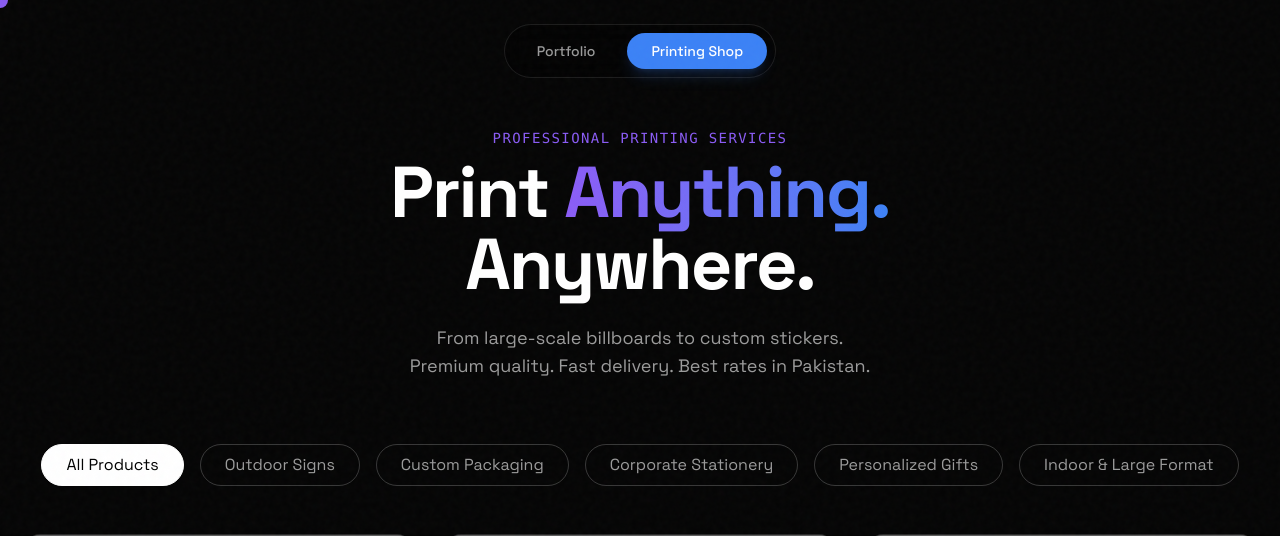
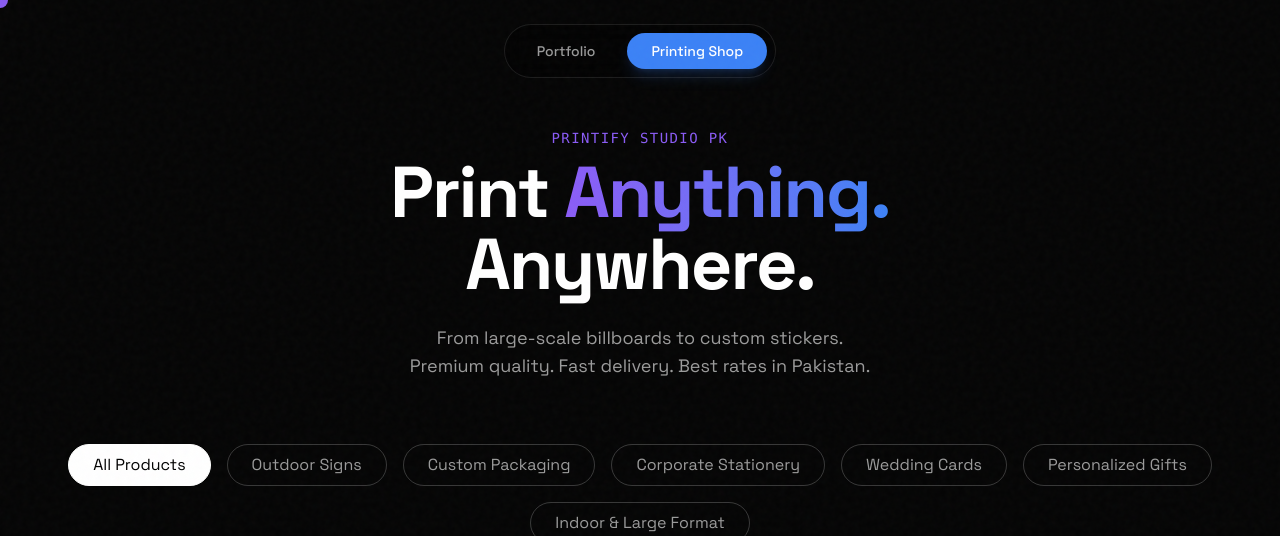
Before and after one commit to shahjahan72/syed-shahjahan-shah, a React (Vite) app: page /shop in a window 1280 px wide. Shown: the top 536 px of the page. Built offline with nearby package versions, Linux system fonts and the light colour scheme; grey boxes are pictures that could not be loaded.

Commit message:
feat: Add Wedding Cards and Update Branding to Printify Studio PK

```diff
--- a/src/data/products.js
+++ b/src/data/products.js
@@ -16,6 +16,12 @@
         name: 'Corporate Stationery',
         description: 'Visiting cards, letterheads aur marketing materials.',
         image: 'https://images.unsplash.com/photo-1606166187734-a433e10e5762?q=80&w=1470&auto=format&fit=crop',
+    },
+    {
+        id: 'wedding',
+        name: 'Wedding Cards',
+        description: 'Shadi cards designs: Luxury boxes, floral, and traditional invites.',
+        image: 'https://images.unsplash.com/photo-1515934751635-c81c6bc9a2d8?q=80&w=1470&auto=format&fit=crop',
     },
     {
         id: 'gifts',
@@ -276,6 +282,68 @@
             ]
         }
     },
+
+    // --- Wedding Cards ---
+    {
+        id: 'luxury-box-card',
+        categoryId: 'wedding',
+        title: 'Luxury Box Invitation',
+        description: 'Premium heavy board box with gold foiling and velvet finish.',
+        price: 350, // Per Card
+        unit: 'fixed',
+        image: 'https://images.unsplash.com/photo-1515934751635-c81c6bc9a2d8?q=80&w=1470&auto=format&fit=crop',
+        options: {
+            material: [
+                { name: 'Velvet Finish', multiplier: 1.0 },
+                { name: 'Suede Finish', multiplier: 1.2 },
+            ],
+            quantity: [
+                { label: '100 Cards', value: 100 },
+                { label: '250 Cards', value: 250 },
+                { label: '500 Cards', value: 500 },
+            ]
+        }
+    },
+    {
+        id: 'floral-invitation',
+        categoryId: 'wedding',
+        title: 'Floral Modern Invite',
+        description: 'Elegant single card with envelope and floral aesthetic.',
+        price: 80, // Per Card
+        unit: 'fixed',
+        image: 'https://images.unsplash.com/photo-1607190074257-dd4b7af0d0f5?q=80&w=1470&auto=format&fit=crop',
+        options: {
+            material: [
+                { name: '300gsm Art Card', multiplier: 1.0 },
+                { name: 'Textured Paper', multiplier: 1.5 },
+            ],
+            quantity: [
+                { label: '100 Cards', value: 100 },
+                { label: '300 Cards', value: 300 },
+                { label: '500 Cards', value: 500 },
+            ]
+        }
+    },
+    {
+        id: 'budget-card',
+        categoryId: 'wedding',
+        title: 'Traditional Red Card',
+        description: 'Classic economical wedding card with golden motifs.',
+        price: 45, // Per Card
+        unit: 'fixed',
+        image: 'https://images.unsplash.com/photo-1544816155-12df9643f363?q=80&w=1470&auto=format&fit=crop',
+        options: {
+            material: [
+                { name: 'Standard Card', multiplier: 1.0 },
+                { name: 'Gloss Finish', multiplier: 1.2 },
+            ],
+            quantity: [
+                { label: '100 Cards', value: 100 },
+                { label: '500 Cards', value: 500 },
+                { label: '1000 Cards', value: 1000 },
+            ]
+        }
+    },
     {
         id: 'custom-tshirt',
         categoryId: 'gifts',
--- a/src/pages/shop/ShopLanding.jsx
+++ b/src/pages/shop/ShopLanding.jsx
@@ -20,7 +20,7 @@
                 className="text-center mb-16"
             >
                 <span className="text-neon-purple font-mono uppercase tracking-widest text-sm mb-2 block">
-                    Professional Printing Services
+                    Printify Studio PK
                 </span>
                 <h1 className="text-5xl md:text-7xl font-bold mb-6 tracking-tight">
                     Print <span className="text-transparent bg-clip-text bg-gradient-to-r from-neon-purple to-electric-blue">Anything.</span><br />
```
